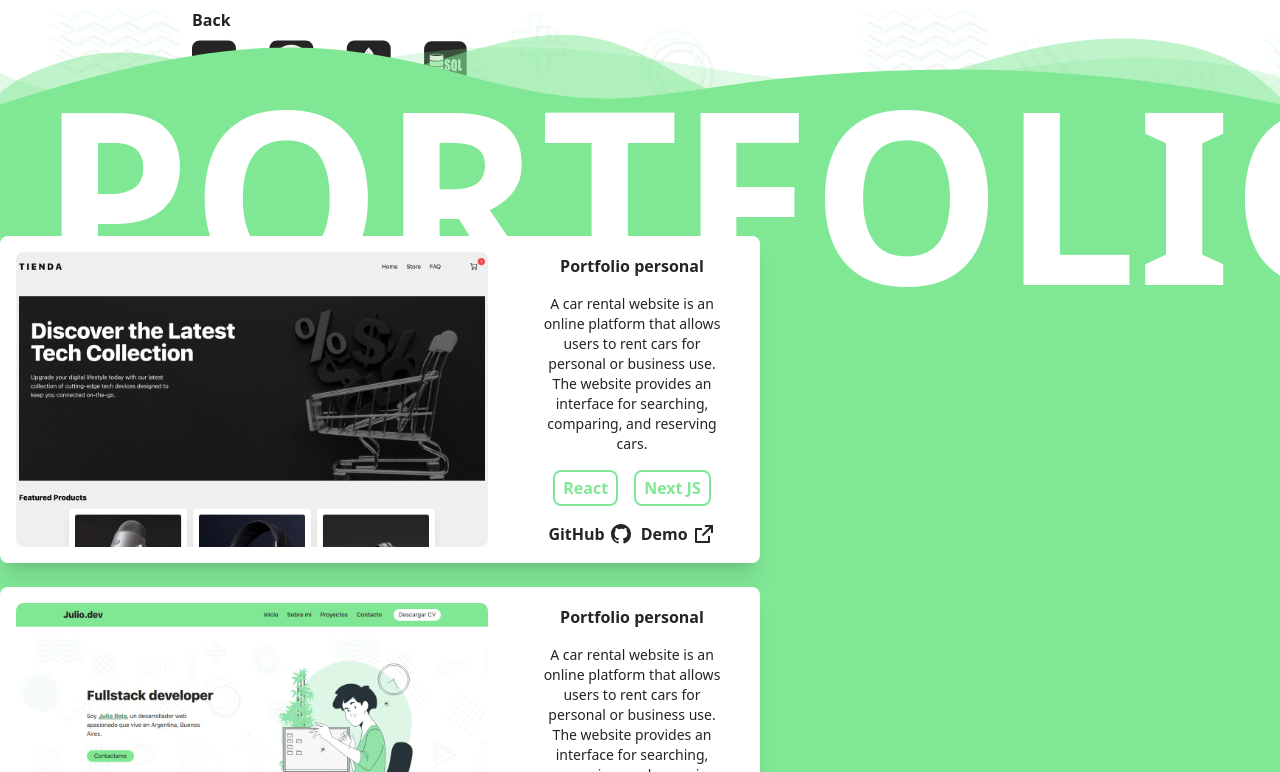
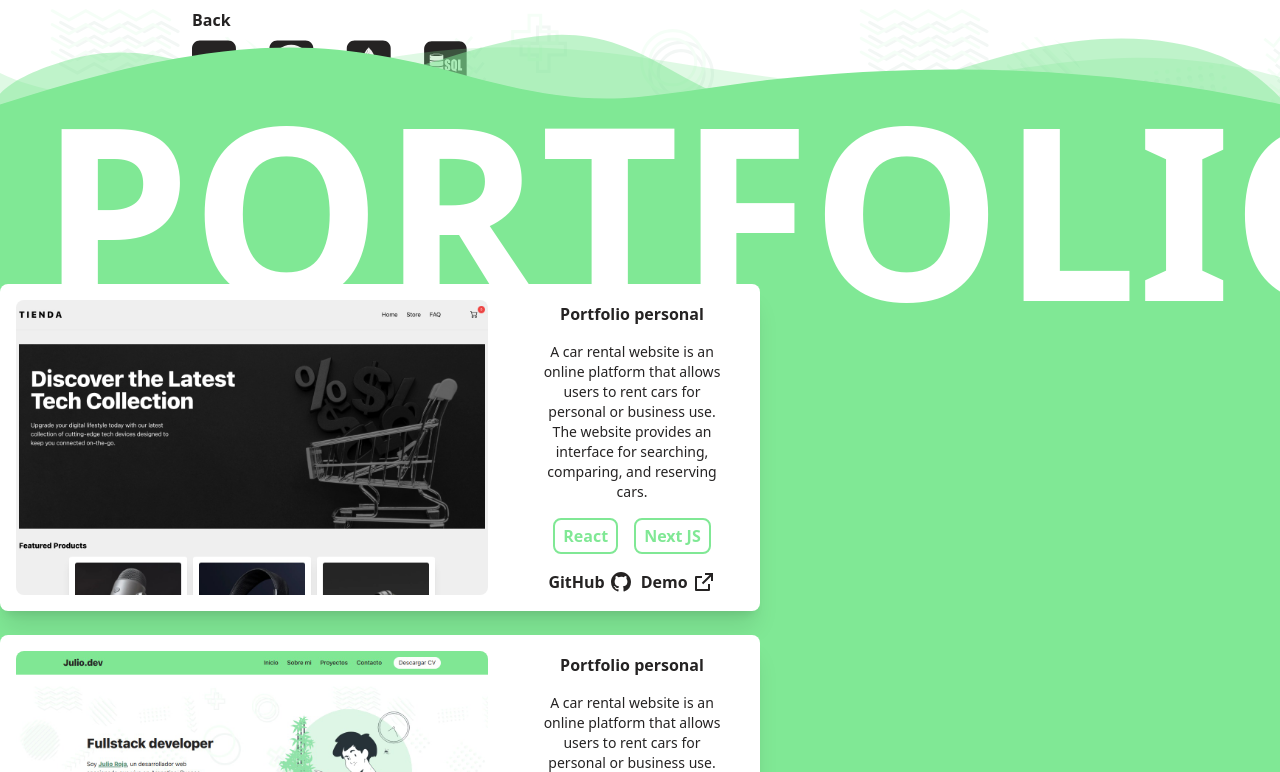
Before and after one commit to julioxr/porfolio, a Next.js app: page / in a window 1280 px wide. Shown: the part 708-1480 px from the top of the page. Built offline with nearby package versions, Linux system fonts and the light colour scheme.

Commit message:
Se ajusta estilo de titulo en seccion portfolio

```diff
--- a/src/components/portfolio/MainPortfolio.jsx
+++ b/src/components/portfolio/MainPortfolio.jsx
@@ -3,11 +3,11 @@ import CardPortfolio from "./CardPortfolio";
 
 const MainPortfolio = () => {
     return (
-        <section className="h-auto py-32 bg-celadon relative">
+        <section className="h-auto pb-32 pt-44 bg-celadon relative">
             <div className="container mx-auto">
                 <div>
                     <div className="z-10">
-                        <h2 className="font-bold mb-4 text-[15rem] absolute -top-24 left-10 text-white">
+                        <h2 className="font-bold mb-4 text-[15rem] absolute -top-20 left-10 text-white">
                             PORTFOLIO
                         </h2>
                     </div>
```
